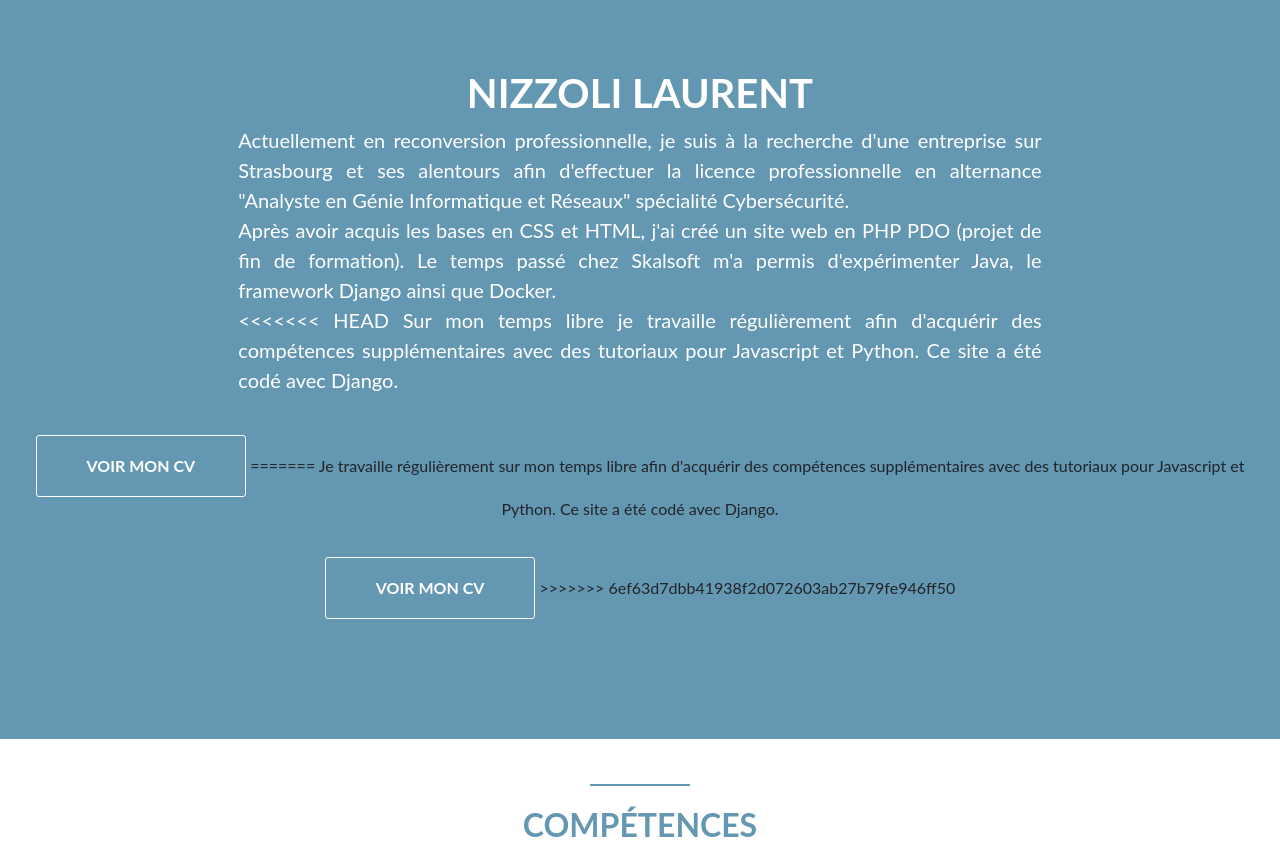
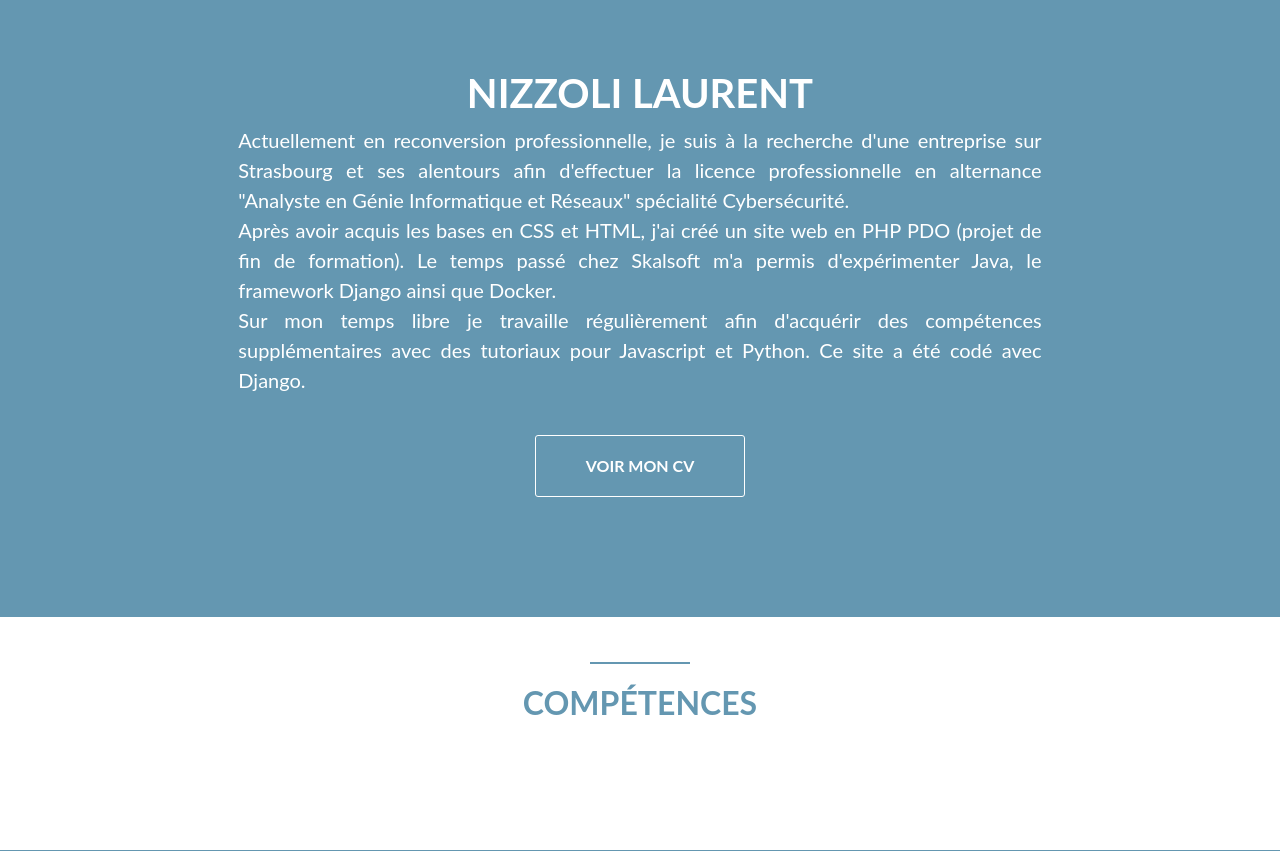
Before and after one commit to Ruldane/djangoportfolio, a Django app: page / in a window 1280 px wide. Shown: the part 58-909 px from the top of the page. Run offline with Django 3.2, Linux system fonts and the light colour scheme; data that the repository does not hold is empty; some libraries are stand-ins or nearby versions.

Commit message:
edit home page again

```diff
--- a/jobs/templates/jobs/home.html
+++ b/jobs/templates/jobs/home.html
@@ -14,14 +14,8 @@
               <!-- <img src="{% static 'laurentnizzoli.jpg' %}" height="300" / -->
                 <p class="presentation col-8 text-justify"> Actuellement en reconversion professionnelle, je suis à la recherche d'une entreprise sur Strasbourg et ses alentours afin d'effectuer la licence professionnelle en alternance "Analyste en Génie Informatique et Réseaux" spécialité Cybersécurité. <br>Après avoir acquis les bases en CSS et HTML, j'ai créé un site web en PHP PDO (projet de fin de formation).
                 Le temps passé chez Skalsoft m'a permis d'expérimenter Java, le framework Django ainsi que Docker. <br>
-<<<<<<< HEAD
                 Sur mon temps libre je travaille régulièrement  afin d'acquérir des compétences supplémentaires avec des tutoriaux pour Javascript et Python. Ce site a été codé avec Django.</p>
-            <a href="{% static 'CV_NIZZOLI_Laurent.pdf' %}" class="button1" target="_blank">Voir mon CV</a>
-=======
-                Je travaille régulièrement sur mon temps libre afin d'acquérir des compétences supplémentaires avec des tutoriaux pour Javascript et Python. Ce site a été codé avec Django.</p>
             <a href="{% static 'CV_Laurent_NIZZOLI.pdf' %}" class="button1" target="_blank">Voir mon CV</a>
->>>>>>> 6ef63d7dbb41938f2d072603ab27b79fe946ff50
-
 
         </div>
 </section>
```
